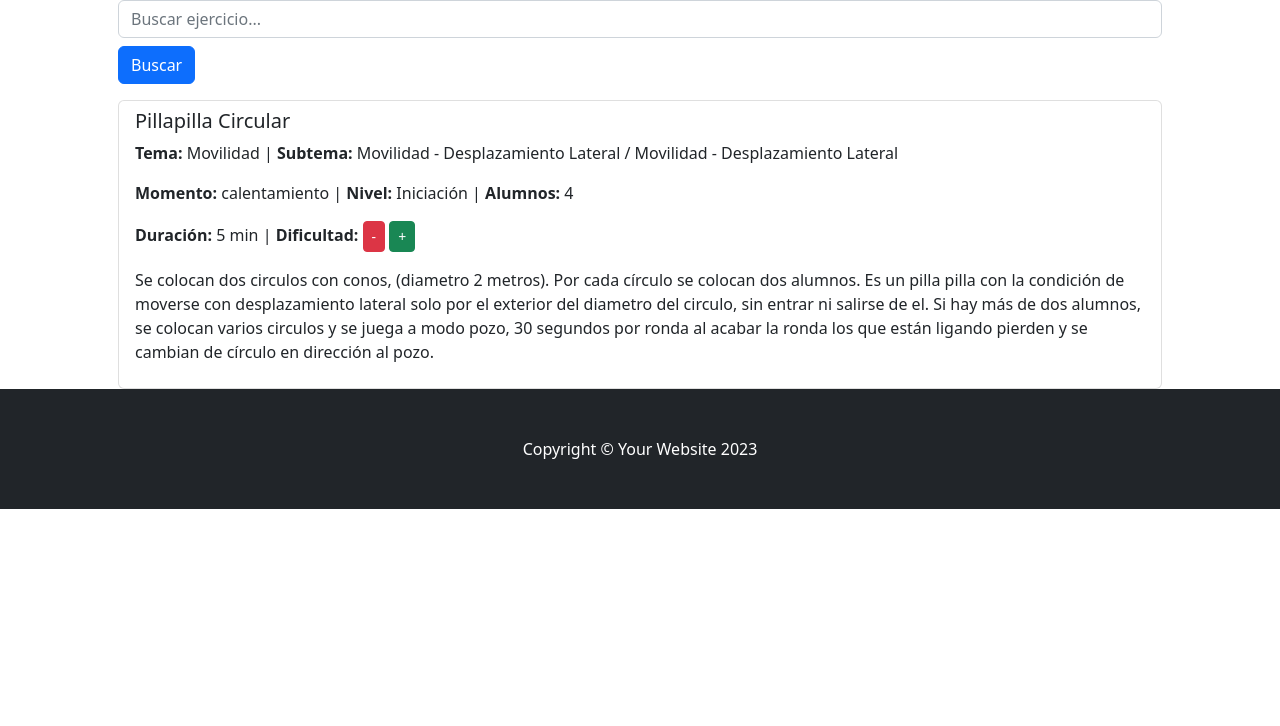
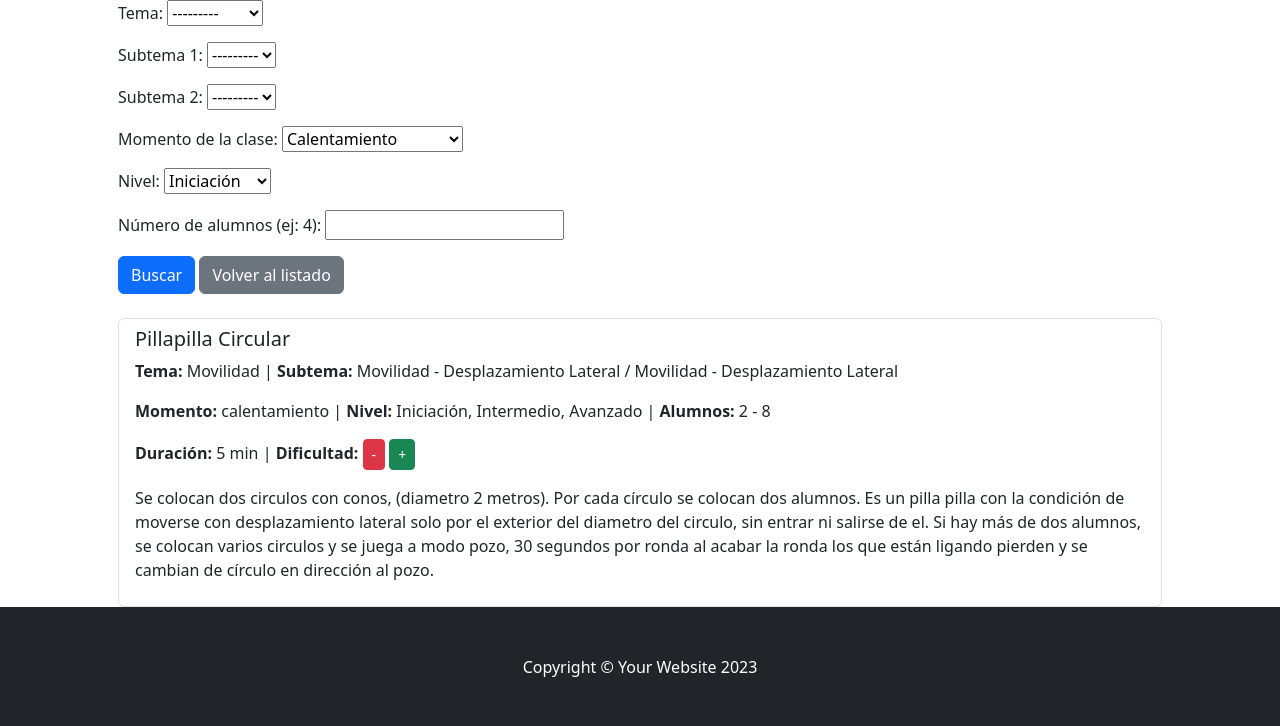
Before and after one commit to ismaelpq/TennisWeb, a Django app: page /docente/ejercicios/ in a window 1280 px wide. Shown: the part 56-782 px from the top of the page. Run offline with Django 5.2, Linux system fonts and the light colour scheme; data comes from the database, SQL or seed files in the repository; some libraries are stand-ins or nearby versions.

Commit message:
Buscador ejercicios con filtro

```diff
--- /dev/null
+++ b/docente/forms.py
@@ -0,0 +1,42 @@
+from django import forms
+from .models import Tema, Subtema, Ejercicio
+
+class BusquedaEjercicioForm(forms.Form):
+    tema = forms.ModelChoiceField(
+        queryset=Tema.objects.all(),
+        required=True,
+        label="Tema"
+    )
+    subtema1 = forms.ModelChoiceField(
+        queryset=Subtema.objects.none(),
+        required=False,
+        label="Subtema 1"
+    )
+    subtema2 = forms.ModelChoiceField(
+        queryset=Subtema.objects.none(),
+        required=False,
+        label="Subtema 2"
+    )
+    momento = forms.ChoiceField(
+        choices=Ejercicio.MOMENTO_CHOICES,
+        required=True,
+        label="Momento de la clase"
+    )
+    nivel = forms.ChoiceField(
+        choices=Ejercicio.NIVEL_CHOICES,
+        required=True,
+        label="Nivel"
+    )
+    num_alumnos = forms.IntegerField(
+        required=True,
+        label="Número de alumnos (ej: 4)"
+    )
+
+    def __init__(self, *args, **kwargs):
+        tema_id = kwargs.pop("tema_id", None)
+        super().__init__(*args, **kwargs)
+
+        # Si ya hay un tema elegido, filtra los subtemas
+        if tema_id:
+            self.fields["subtema1"].queryset = Subtema.objects.filter(tema_id=tema_id)
+            self.fields["subtema2"].queryset = Subtema.objects.filter(tema_id=tema_id)
--- a/docente/models.py
+++ b/docente/models.py
@@ -64,7 +64,9 @@
 
     #Numero de jugadores recomendados ¿PUEDE SER UN RANGO?
     #??
-    num_alumnos = models.IntegerField(default=1)
+    num_alumnos_min = models.IntegerField(default=1, help_text="Número mínimo de alumnos")
+    num_alumnos_max = models.IntegerField(blank=True, null=True, help_text="Número máximo de alumnos (opcional)")
+
 
     #Desplegable con los niveles predefinidos
     nivel = MultiSelectField(choices=NIVEL_CHOICES, max_choices=3, max_length=50)
--- a/docente/templates/docente/ejercicios.html
+++ b/docente/templates/docente/ejercicios.html
@@ -4,15 +4,17 @@
 
 {% block content %}
 
-<!-- 🔎 Formulario de búsqueda -->
-<form method="get" action="{% url 'ejercicios' %}" class="mb-3">
-    <input type="text" name="q" class="form-control"
-           placeholder="Buscar ejercicio..."
-           value="{{ request.GET.q }}">
-    <button type="submit" class="btn btn-primary mt-2">Buscar</button>
+<!-- Formulario de búsqueda -->
+
+
+<form method="get" class="mb-4">
+    {{ form.as_p }}
+    <button type="submit" class="btn btn-primary">Buscar</button>
+    <a href="{% url 'ejercicios' %}" class="btn btn-secondary">Volver al listado</a>
 </form>
 
-<!-- 📋 Lista de ejercicios -->
+
+<!-- Lista de ejercicios -->
 <ul class="list-group">
     {% for ejercicio in ejercicios %}
     <li class="list-group-item">
@@ -24,12 +26,18 @@
         <p>
             <b>Momento:</b> {{ ejercicio.momento }} |
             <b>Nivel:</b> {{ ejercicio.nivel }} |
-            <b>Alumnos:</b> {{ ejercicio.num_alumnos }}
+            <b>Alumnos:</b>
+            {% if ejercicio.num_alumnos_max %}
+                {{ ejercicio.num_alumnos_min }} - {{ ejercicio.num_alumnos_max }}
+            {% else %}
+                {{ ejercicio.num_alumnos_min }}
+            {% endif %}
+
         </p>
         <p>
             <b>Duración:</b> {{ ejercicio.duracion }} min |
 
-            <!-- 🔹 Dificultad interactiva -->
+            <!-- Dificultad interactiva -->
             <b>Dificultad:</b>
             <button type="button" class="btn btn-sm btn-danger" data-bs-toggle="tooltip" data-bs-placement="top"
                     title="{{ ejercicio.dificultad_minus }}">
--- a/docente/views.py
+++ b/docente/views.py
@@ -1,28 +1,49 @@
 from django.shortcuts import render
-from .models import Ejercicio
 from django.db.models import Q
+from .models import Ejercicio, Subtema
+from .forms import BusquedaEjercicioForm
 
 # Create your views here.
 def docente(request):
     return render(request, 'docente/homeDocente.html')
 
-def ejercicios(request):
-    return render(request, 'docente/ejercicios.html')
-
-
 
 def ejercicios(request):
-    query = request.GET.get("q")  # lo que escribe el usuario en el buscador
-    ejercicios = Ejercicio.objects.all()  # traemos todos por defecto
+    form = BusquedaEjercicioForm(request.GET or None)
 
-    if query:
+    ejercicios = Ejercicio.objects.all()
+
+    if form.is_valid():
+        tema = form.cleaned_data["tema"]
+        subtema1 = form.cleaned_data["subtema1"]
+        subtema2 = form.cleaned_data["subtema2"]
+        momento = form.cleaned_data["momento"]
+        nivel = form.cleaned_data["nivel"]
+        num_alumnos = request.GET.get('num_alumnos')
+
+        # 🔎 Filtrado obligatorio
         ejercicios = ejercicios.filter(
-            Q(nombre__icontains=query) |                   # nombre coloquial
-            Q(momento__icontains=query) |                  # momento del ejercicio
-            Q(tema__nombre__icontains=query) |             # tema (por nombre)
-            Q(subtema1__nombre__icontains=query) |         # subtema1
-            Q(subtema2__nombre__icontains=query) |         # subtema2
-            Q(nivel__icontains=query)                      # nivel de jugadores
-        ).distinct()  # evita duplicados si coincide en varios campos
+            tema=tema,
+            momento=momento,
+            nivel__icontains=nivel,  # ✅ clave para MultiSelectField
+        )
 
-    return render(request, "docente/ejercicios.html", {"ejercicios": ejercicios})
+        # 🔎 Filtrado opcional
+        if subtema1:
+            ejercicios = ejercicios.filter(subtema1=subtema1)
+        if subtema2:
+            ejercicios = ejercicios.filter(subtema2=subtema2)
+        if num_alumnos:
+            try:
+                num_alumnos = int(num_alumnos)
+                ejercicios = ejercicios.filter(
+                    num_alumnos_min__lte=num_alumnos,
+                    num_alumnos_max__gte=num_alumnos
+                )
+            except ValueError:
+                pass
+
+    return render(request, "docente/ejercicios.html", {
+        "form": form,
+        "ejercicios": ejercicios
+    })
```
Also changed, not shown: db.sqlite3, docente/migrations/0004_remove_ejercicio_num_alumnos_and_more.py (added).
